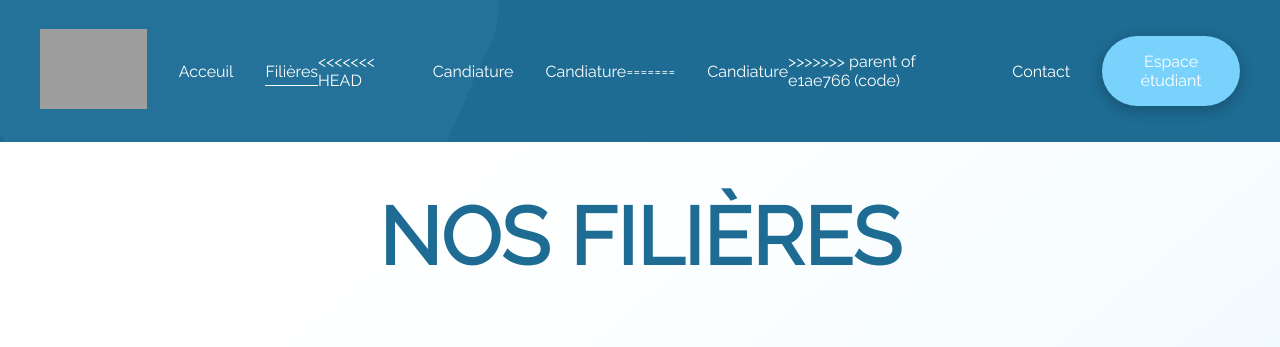
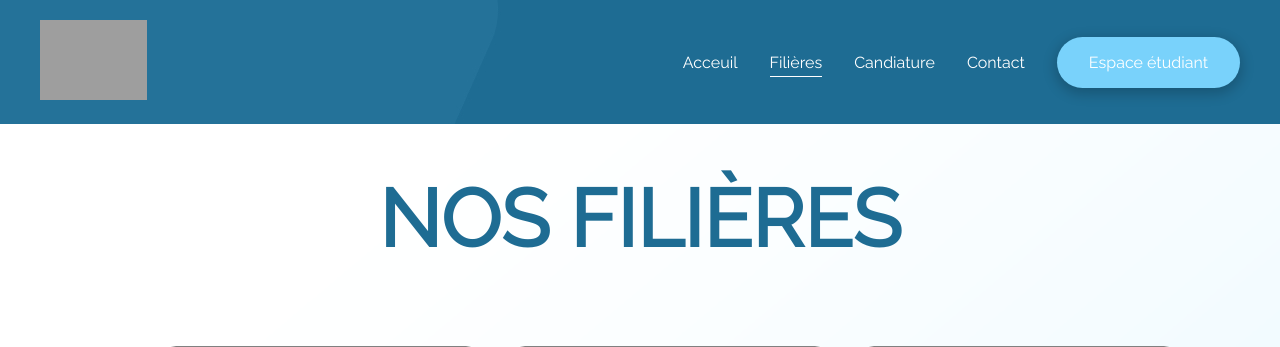
Before and after one commit to no-aya/PFE-BTS-Inscription, a PHP site: page /pages/filieres.html in a window 1280 px wide. Shown: the top 347 px of the page. Run offline with PHP 8.4, Linux system fonts and the light colour scheme; grey boxes are pictures that could not be loaded.

Commit message:
Fixing fatal errors

```diff
--- a/BTS Inscription/css/style.css
+++ b/BTS Inscription/css/style.css
@@ -652,7 +652,6 @@ th{
     .map-box{
         height: 20vh;
     }
-<<<<<<< HEAD
 }
 
 /****************************
@@ -722,6 +721,3 @@ ol li{
 button:hover{
     cursor: pointer;
 }
-=======
-}
->>>>>>> parent of e1ae766 (code)
--- a/BTS Inscription/pages/candidatureForm.html
+++ b/BTS Inscription/pages/candidatureForm.html
@@ -177,6 +177,7 @@
             <p>© 2020 Centre des BTS - Lycée Mohammed VI . Azli - Marrakech</p>
         </div>
     </div>
+
     <script src="https://cdnjs.cloudflare.com/ajax/libs/jquery/3.5.1/jquery.min.js" integrity="sha512-bLT0Qm9VnAYZDflyKcBaQ2gg0hSYNQrJ8RilYldYQ1FxQYoCLtUjuuRuZo+fjqhx/qtq/1itJ0C2ejDxltZVFg==" crossorigin="anonymous"></script>
     <script src="../js/form.js"></script>
 
--- a/BTS Inscription/pages/contact.html
+++ b/BTS Inscription/pages/contact.html
@@ -17,11 +17,7 @@
                 <ul>
                     <li ><a href="../index.html">Acceuil</a></li>
                     <li><a href="filieres.html" >Filières</a></li>
-<<<<<<< HEAD
                     <li><a href="candidature.html">Candiature</a></li>
-=======
-                    <li><a href="#">Candiature</a></li>
->>>>>>> parent of e1ae766 (code)
                     <li><a href="#" class="active-page">Contact</a></li>
                     <a href="espaceLog.html"><li class="azure-button">Espace étudiant</li></a>
                 </ul>
--- a/BTS Inscription/pages/filieres.html
+++ b/BTS Inscription/pages/filieres.html
@@ -17,13 +17,7 @@
                 <ul>
                     <li ><a href="../index.html">Acceuil</a></li>
                     <li><a href="#" class="active-page">Filières</a></li>
-<<<<<<< HEAD
-                    <li><a href="condidature.html">Candiature</a></li>
-
                     <li><a href="candidature.html">Candiature</a></li>
-=======
-                    <li><a href="#">Candiature</a></li>
->>>>>>> parent of e1ae766 (code)
                     <li><a href="contact.html">Contact</a></li>
                     <a href="espaceLog.html"><li class="azure-button">Espace étudiant</li></a>
                 </ul>
```
Also changed, not shown: BTS Inscription/index.html (+4 -4 lines), BTS Inscription/pages/espaceLog.html (+0 -7 lines).
